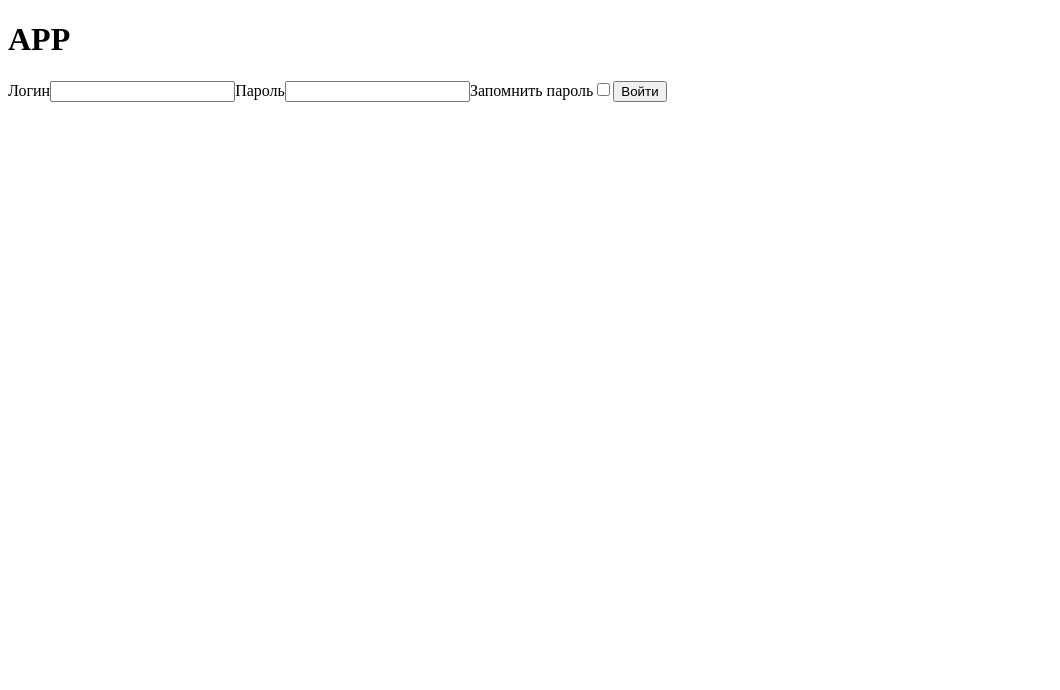
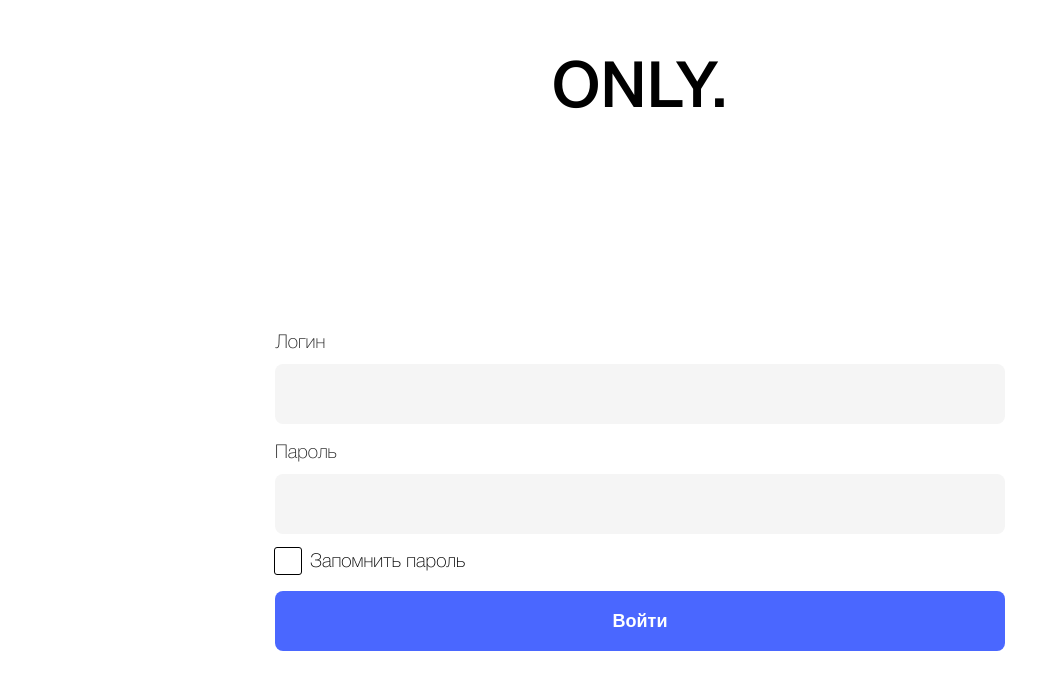
Before and after one commit to grsjob/only_form, a React app: page / in a window 1280 px wide. Shown: the top 690 px of the page, without its empty margins (0-1060 px from the left). Built offline with nearby package versions, Linux system fonts and the light colour scheme; the HTML template or start-up script is replaced by a standard one.

Commit message:
added login styles

```diff
--- a/src/assets/scss/App.scss
+++ b/src/assets/scss/App.scss
@@ -1,5 +1,6 @@
 html, body, #root, .app {
   min-height: 100vh;
+  //box-sizing: border-box;
 }
 @font-face {
   font-family: "Helvetica Neue";
@@ -15,3 +16,29 @@ html, body, #root, .app {
   font-display: swap;
   src: local("Helvetica Neue"), local("Helvetica Neue"), url("../fonts/HelveticaNeue-Medium.woff2") format("woff2"), url("../fonts/HelveticaNeue-Medium.woff") format("woff");
 }
+
+body{
+  font-family: "Helvetica Neue", 'Arial', sans-serif;
+  font-weight: 400;
+
+
+}
+#root{
+  display:flex;
+  flex-direction: column;
+  flex-wrap: wrap;
+
+}
+
+.visually-hidden {
+  position: absolute;
+  width: 1px;
+  height: 1px;
+  margin: -1px;
+  border: 0;
+  padding: 0;
+  white-space: nowrap;
+  clip-path: inset(100%);
+  clip: rect(0 0 0 0);
+  overflow: hidden;
+}
--- a/src/components/App/App.tsx
+++ b/src/components/App/App.tsx
@@ -1,4 +1,5 @@
 import React from "react";
+import "../../assets/scss/App.scss";
 import { Route, Routes } from "react-router-dom";
 import PageWrapper from "../layout/page-wrapper/PageWrapper";
 import Login from "../pages/login/Login";
--- a/src/components/layout/header/Header.tsx
+++ b/src/components/layout/header/Header.tsx
@@ -1,10 +1,11 @@
 import React from "react";
+import { StyledHeader, StyledMainTitle } from "./headerStyles";
 
 const Header = () => {
   return (
-    <header>
-      <h1>APP</h1>
-    </header>
+    <StyledHeader>
+      <StyledMainTitle>ONLY.</StyledMainTitle>
+    </StyledHeader>
   );
 };
 
--- /dev/null
+++ b/src/components/layout/header/headerStyles.ts
@@ -0,0 +1,13 @@
+import styled from "styled-components";
+
+export const StyledHeader = styled.header`
+  display: flex;
+  align-items: center;
+  justify-content: center;
+`;
+
+export const StyledMainTitle = styled.h1`
+  font-weight: 700;
+  font-size: 64px;
+  line-height: 78px;
+`;
--- a/src/components/layout/page-wrapper/PageWrapper.tsx
+++ b/src/components/layout/page-wrapper/PageWrapper.tsx
@@ -1,14 +1,15 @@
 import React from "react";
 import Header from "../header/Header";
 import { Outlet } from "react-router";
+import { StyledMain } from "./pageWrapperStyles";
 
 const PageWrapper = () => {
   return (
     <>
       <Header />
-      <main>
+      <StyledMain>
         <Outlet />
-      </main>
+      </StyledMain>
     </>
   );
 };
--- /dev/null
+++ b/src/components/layout/page-wrapper/pageWrapperStyles.ts
@@ -0,0 +1,10 @@
+import styled from "styled-components";
+
+export const StyledMain = styled.main`
+  display: flex;
+  flex-direction: column;
+  flex-wrap: wrap;
+  align-items: center;
+  justify-content: center;
+  flex-grow: 1;
+`;
--- a/src/components/pages/login/Login.tsx
+++ b/src/components/pages/login/Login.tsx
@@ -9,6 +9,14 @@ import {
   rememberPassword,
   setCurrentUser,
 } from "../../../state/slices/UserSlice";
+import {
+  StyledCheckbox,
+  StyledForm,
+  StyledInput,
+  StyledLabelForCheckbox,
+  StyledLableForInput,
+  StyledSubmitButton,
+} from "./loginStyles";
 
 const Login = () => {
   const { users } = useStore(({ user }) => user);
@@ -42,35 +50,44 @@ const Login = () => {
     if (user?.isRememberPassword) setValue("password", user.password);
   };
   return (
-    <form onSubmit={handleSubmit(onSubmit)}>
-      <label>
-        Логин
+    <StyledForm onSubmit={handleSubmit(onSubmit)}>
+      <StyledLableForInput>Логин</StyledLableForInput>
       <Controller
         name="login"
         control={control}
         rules={{ required: true }}
         render={({ field }) => (
           <>
-              <input {...field} onBlur={handleBlur} />
+            <StyledInput {...field} onBlur={handleBlur} />
             {errors.login && <p>Обязательное поле логин</p>}
           </>
         )}
       />
-      </label>
 
-      <label>
-        Пароль
-        <input type="password" {...register("password", { required: true })} />
+      <StyledLableForInput>Пароль</StyledLableForInput>
+      <StyledInput
+        type="password"
+        {...register("password", { required: true })}
+      />
       {errors.password && <p>Обязательное поле пароль</p>}
-      </label>
-      <label>
+
+      <StyledCheckbox
+        className="visually-hidden "
+        type="checkbox"
+        id="isRememberPassword"
+        {...register("isRememberPassword")}
+      />
+      <StyledLabelForCheckbox
+        className="lableCheckbox"
+        htmlFor="isRememberPassword"
+      >
         Запомнить пароль
-        <input type="checkbox" {...register("isRememberPassword")} />
-      </label>
-      <button type="submit" disabled={isSubmitting}>
+      </StyledLabelForCheckbox>
+
+      <StyledSubmitButton type="submit" disabled={isSubmitting}>
         Войти
-      </button>
-    </form>
+      </StyledSubmitButton>
+    </StyledForm>
   );
 };
 
--- /dev/null
+++ b/src/components/pages/login/loginStyles.ts
@@ -0,0 +1,67 @@
+import styled from "styled-components";
+
+export const StyledForm = styled.form`
+  width: 730px;
+  display: flex;
+  flex-direction: column;
+  flex-wrap: wrap;
+  font-size: 16px;
+`;
+
+export const StyledLabelForCheckbox = styled.label`
+  margin-bottom: 2%;
+  position: relative;
+  font-size: 19px;
+  line-height: 28px;
+  padding-left: 35px;
+  &:before {
+    content: "";
+    position: absolute;
+    top: 0;
+    left: 0;
+    width: 20px;
+    height: 20px;
+    border-radius: 2px;
+    background-color: #fff;
+    border: 3px solid #fff;
+    outline: 1px solid #000;
+  }
+`;
+
+export const StyledLableForInput = styled.label`
+  margin-bottom: 1%;
+  color: #1f1f1f;
+  font-size: 19px;
+  line-height: 28px;
+`;
+
+export const StyledInput = styled.input`
+  min-height: 60px;
+  background-color: #f5f5f5;
+  border-radius: 8px;
+  margin-bottom: 2%;
+  font-size: 16px;
+  line-height: 19px;
+  color: #232323;
+  padding: 20px;
+  box-sizing: border-box;
+  border: none;
+`;
+
+export const StyledCheckbox = styled.input`
+  margin-right: 10%;
+  &:checked + .lableCheckbox:before {
+    background-color: #4a67ff;
+  }
+`;
+
+export const StyledSubmitButton = styled.button`
+  min-height: 60px;
+  background-color: #4a67ff;
+  color: #fff;
+  font-weight: 700;
+  border-radius: 8px;
+  border: none;
+  font-size: 18px;
+  line-height: 22px;
+`;
```
Lines whose indentation alone changed are shown as unchanged.
